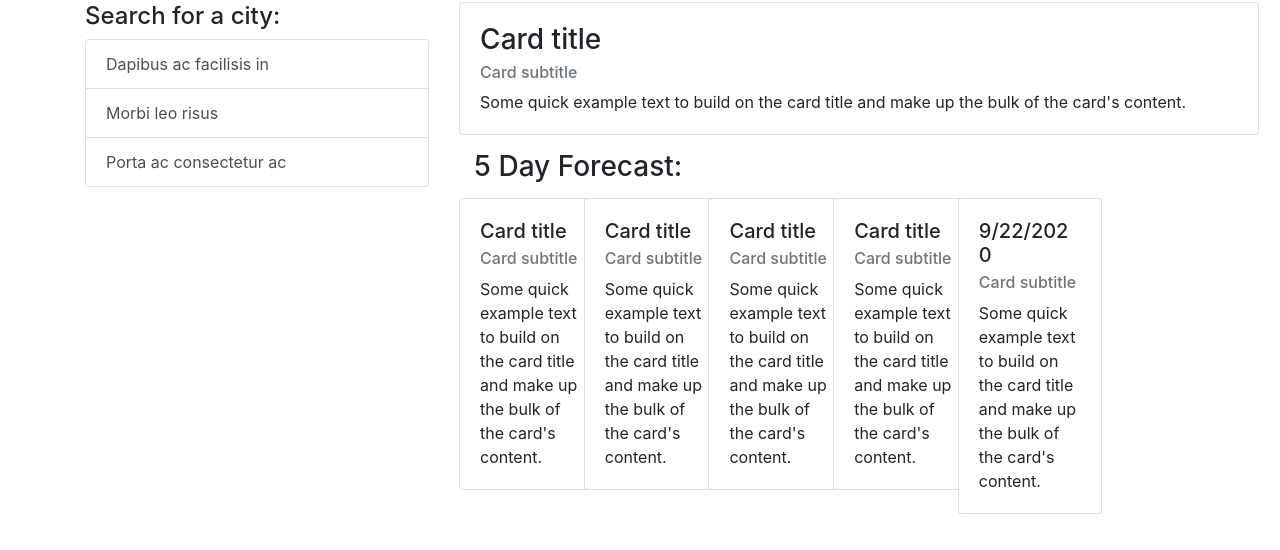
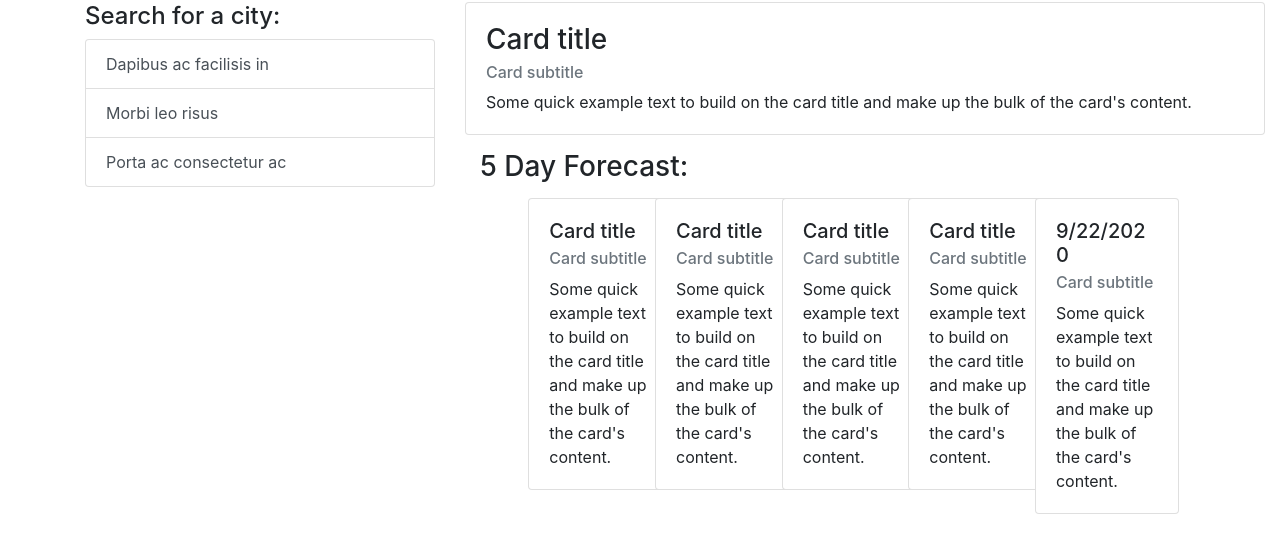
Before and after one commit to babydylan/weather-dashboard, a plain HTML site: page index.html in a window 1280 px wide. Shown: the part 74-624 px from the top of the page. Drawn offline with nearby package versions, Linux system fonts and the light colour scheme.

Commit message:
editted forecast cards

```diff
--- a/index.html
+++ b/index.html
@@ -49,8 +49,13 @@
                     <h3>5 Day Forecast: </h3>
                 </div>
                 <div class="row">
-                    <div class="col-lg-2">
-                        <div class="card smcard" style="width: 9rem;">
+
+                    <div class="col-lg-1">
+
+                    </div>
+
+                    <div class="col-lg-2 smcard">
+                        <div class="card" style="width: 9rem;">
                             <div class="card-body">
                                 <h5 class="card-title">Card title</h5>
                                 <h6 class="card-subtitle mb-2 text-muted">Card subtitle</h6>
@@ -60,8 +65,8 @@
                         </div>
                     </div>
 
-                    <div class="col-lg-2">
-                        <div class="card smcard" style="width: 9rem;">
+                    <div class="col-lg-2 smcard">
+                        <div class="card" style="width: 9rem;">
                             <div class="card-body">
                                 <h5 class="card-title">Card title</h5>
                                 <h6 class="card-subtitle mb-2 text-muted">Card subtitle</h6>
@@ -71,8 +76,8 @@
                         </div>
                     </div>
 
-                    <div class="col-lg-2">
-                        <div class="card smcard" style="width: 9rem;">
+                    <div class="col-lg-2 smcard">
+                        <div class="card" style="width: 9rem;">
                             <div class="card-body">
                                 <h5 class="card-title">Card title</h5>
                                 <h6 class="card-subtitle mb-2 text-muted">Card subtitle</h6>
@@ -82,8 +87,8 @@
                         </div>
                     </div>
 
-                    <div class="col-lg-2">
-                        <div class="card smcard" style="width: 9rem;">
+                    <div class="col-lg-2 smcard">
+                        <div class="card" style="width: 9rem;">
                             <div class="card-body">
                                 <h5 class="card-title">Card title</h5>
                                 <h6 class="card-subtitle mb-2 text-muted">Card subtitle</h6>
@@ -93,8 +98,8 @@
                         </div>
                     </div>
 
-                    <div class="col-lg-2">
-                        <div class="card smcard" style="width: 9rem;">
+                    <div class="col-lg-2 smcard">
+                        <div class="card" style="width: 9rem;">
                             <div class="card-body">
                                 <h5 class="card-title">9/22/2020</h5>
                                 <h6 class="card-subtitle mb-2 text-muted">Card subtitle</h6>
@@ -102,6 +107,10 @@
                                     the card's content.</p>
                             </div>
                         </div>
+                    </div>
+
+                    <div class="col-lg-1">
+
                     </div>
 
                 </div>
--- a/styles.css
+++ b/styles.css
@@ -18,7 +18,7 @@ padding: 10px;
 }
 
 .smcard {
-    margin: 0px;
+padding: 0px, 5rem;
 }
 
 .float-right {
```
